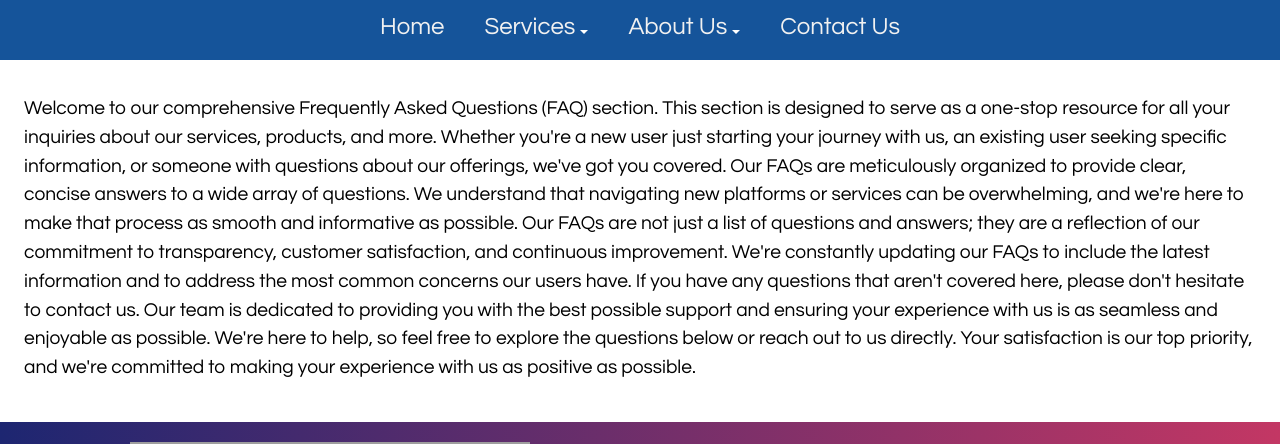
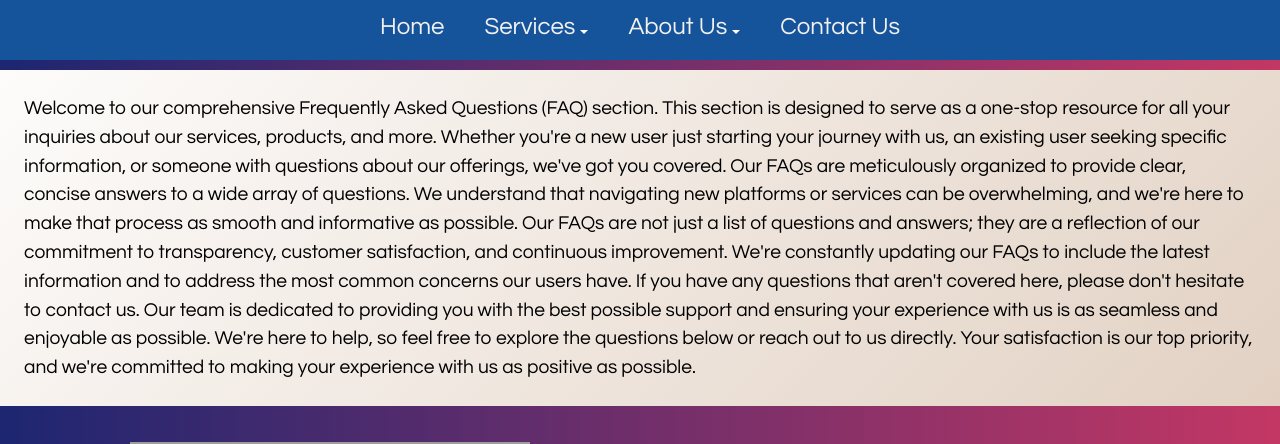
Before and after one commit to manutdmohit/eco-finance, a Next.js app: page /faqs in a window 1280 px wide. Shown: the part 166-610 px from the top of the page. Built offline with nearby package versions, Linux system fonts and the light colour scheme; grey boxes are pictures that could not be loaded.

Commit message:
Update Background color

```diff
--- a/app/faqs/FAQ.css
+++ b/app/faqs/FAQ.css
@@ -1,10 +1,4 @@
-.faq-section {
-  display: flex;
-  flex-wrap: wrap;
-  justify-content: space-between;
-  align-items: center;
-  margin: 0 auto;
-  padding: 20px;
+.faq-container {
   background: #c33764; /* fallback for old browsers */
   background: -webkit-linear-gradient(
     to right,
@@ -16,6 +10,20 @@
     #1d2671,
     #c33764
   ); /* W3C, IE 10+/ Edge, Firefox 16+, Chrome 26+, Opera 12+, Safari 7+ */
+}
+
+.faq-section {
+  display: flex;
+  flex-wrap: wrap;
+  justify-content: space-between;
+  align-items: center;
+  margin: 0 auto;
+  padding: 20px;
+}
+
+.faq-intro {
+  background-image: linear-gradient(135deg, #fdfcfb 0%, #e2d1c3 100%);
+  color: black;
 }
 
 .faq-content,
@@ -55,12 +63,12 @@
 }
 
 .accordionItemButton:hover {
-  background-color: #473838;
+  background-color: #1d1313;
 }
 
 .accordionItemPanel {
   padding: 10px;
-  background-color: rgb(11, 22, 22);
+  background-color: #00000061;
   color: white;
 }
 
```
